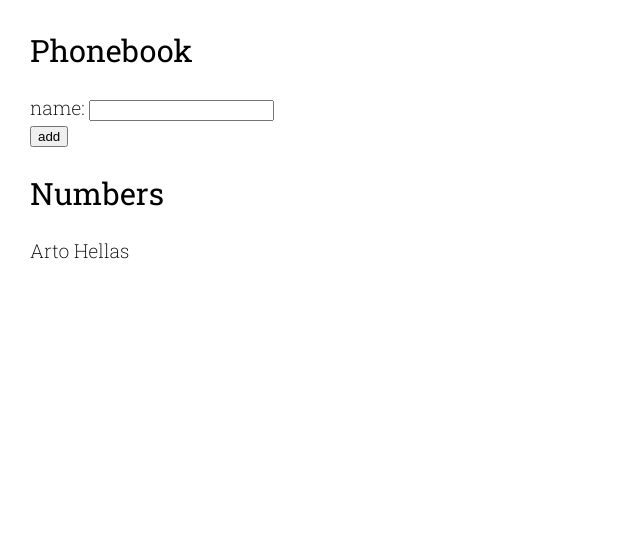
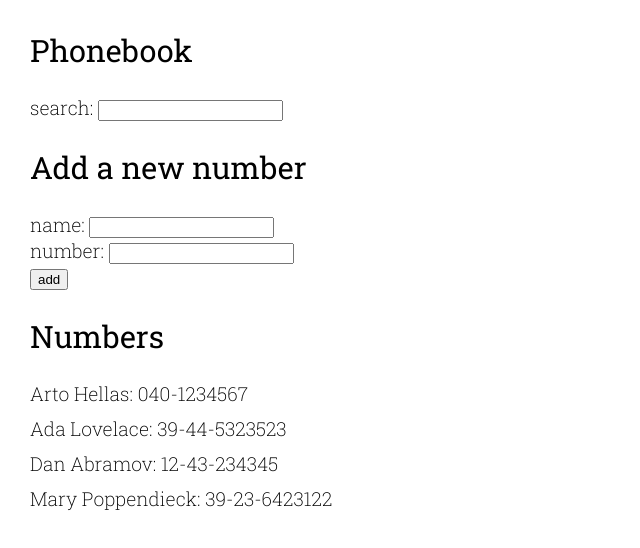
Before and after one commit to m2lovric/Part02, a React (Create React App) app in the folder phonebook/: page / in a window 1280 px wide. Shown: the top 548 px of the page, without its empty margins (0-640 px from the left). Built offline with nearby package versions, Linux system fonts and the light colour scheme.

Commit message:
add num, search feature

```diff
--- a/phonebook/src/App.js
+++ b/phonebook/src/App.js
@@ -3,22 +3,37 @@ import './App.scss';
 
 function App() {
   const [person, setPerson] = useState([
-    { name: 'Arto Hellas' }
+    { name: 'Arto Hellas', number: '040-1234567' },
+    { name: 'Ada Lovelace', number: '39-44-5323523' },
+    { name: 'Dan Abramov', number: '12-43-234345' },
+    { name: 'Mary Poppendieck', number: '39-23-6423122' }
   ]);
   const [newName, setNewName] = useState('');
+  const [newNumber, setNewNumber] = useState('');
+  const [search, setSearch] = useState('');
 
-  const handleInput = (e) => {
+  const handleNewName = (e) => {
     setNewName(e.target.value);
+  }
+
+  const handleNewNumber = (e) => {
+    setNewNumber(e.target.value);
+  }
+
+  const handleSearch = (e) => {
+    setSearch(e.target.value);
   }
 
   const handleSubmit = (e) => {
     e.preventDefault();
     if(person.find(el => el.name !== newName)){
       const newPerson = {
-        name: newName
+        name: newName,
+        number: newNumber
       }
       setPerson(person.concat(newPerson));
       setNewName('');
+      setNewNumber('');
     }else{
       alert(`${newName} is already added to phonebook`);
     }
@@ -26,9 +41,14 @@ function App() {
   return (
     <div className="app">
       <h2>Phonebook</h2>
+        <div>
+          search: <input type="search" onChange={handleSearch} value={search}/>
+        </div>
+      <h2>Add a new number</h2>
       <form onSubmit={handleSubmit}>
         <div>
-          name: <input onChange={handleInput} value={newName} />
+          name: <input onChange={handleNewName} value={newName} /><br/>
+          number: <input onChange={handleNewNumber} value={newNumber} />
         </div>
         <div>
           <button type="submit">add</button>
@@ -36,8 +56,8 @@ function App() {
       </form>
       <h2>Numbers</h2>
       {
-        person.map(el => {
-          return <p key={person.length + 1}>{el.name}</p>
+        person.filter(el => el.name.toLowerCase().includes(search.toLowerCase())).map(el => {
+          return <p key={el.name}>{el.name}: {el.number}</p>
         })
       }
     </div>
--- a/phonebook/src/App.scss
+++ b/phonebook/src/App.scss
@@ -12,4 +12,7 @@ body{
     font-weight: 400;
     font-size: 1.6em;
   }
+  p{
+    margin: 10px 0;
+  }
 }
```
